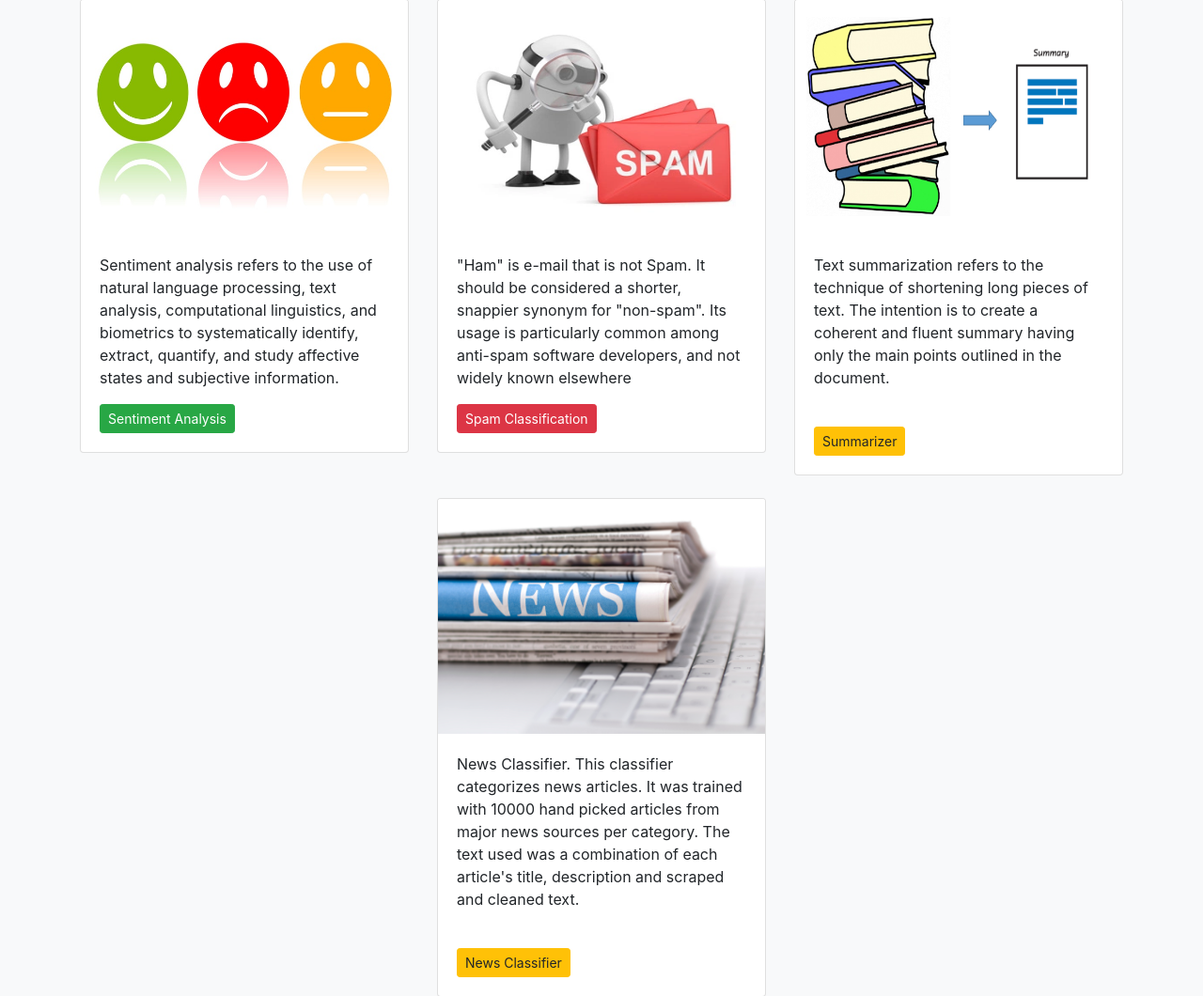
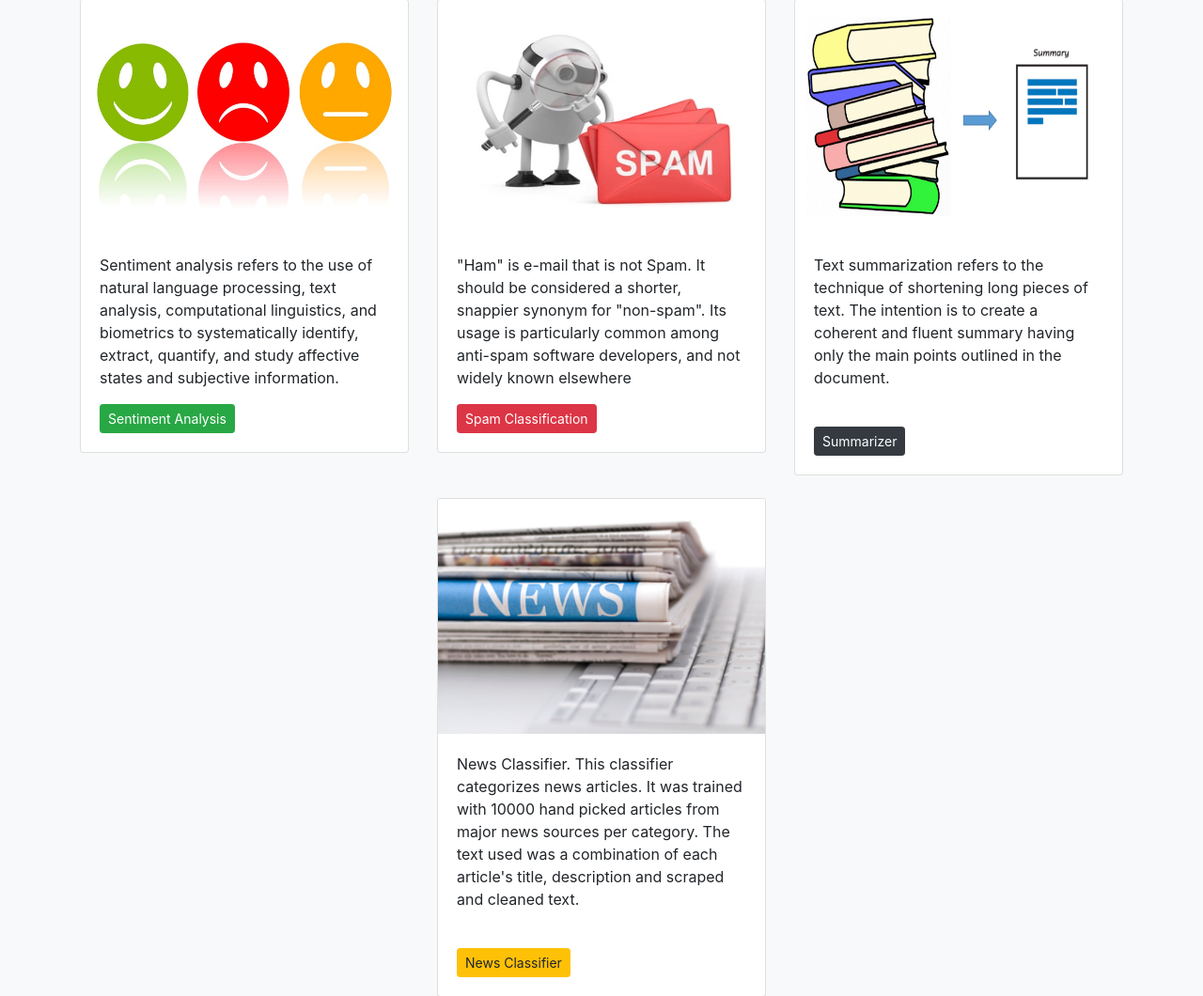
Before and after one commit to shubhamjain31/NLP_Project, a Django app: page / in a window 1280 px wide. Shown: the part 386-1446 px from the top of the page at 94% size. Run offline with Django 3.2, Linux system fonts and the light colour scheme; parts of the project's set-up code (start-up, migrations or seed data) failed here and were passed over; some libraries are stand-ins or nearby versions.

Commit message:
Added Comments

```diff
--- a/App/SentimentAnalyzer.py
+++ b/App/SentimentAnalyzer.py
@@ -1,12 +1,13 @@
+#importing libraries
 import string
 from collections import Counter
 
-import matplotlib.pyplot as plt
 from nltk.corpus import stopwords
 from nltk.sentiment.vader import SentimentIntensityAnalyzer
 from nltk.stem import WordNetLemmatizer
 from nltk.tokenize import word_tokenize
 
+#reading a text file
 text = open('App/Files/read.txt', encoding='utf-8').read()
 lower_case = text.lower()
 cleaned_text = lower_case.translate(str.maketrans('', '', string.punctuation))
--- a/App/TextSummarizer.py
+++ b/App/TextSummarizer.py
@@ -1,3 +1,4 @@
+#importing libraries
 import nltk
 import heapq
 import re
--- a/App/templates/index.html
+++ b/App/templates/index.html
@@ -72,7 +72,7 @@
                   <div class="d-flex justify-content-between align-items-center">
                    <div class="btn-group">
                       <a href="/summarize/">
-                        <button type="button" class="btn btn-sm btn btn-warning">Summarizer</button>
+                        <button type="button" class="btn btn-sm btn btn-dark">Summarizer</button>
                       </a>
                     </div>
                     <small class="text-muted"></small>
```
Also changed, not shown: App/SpamAnalyzer.py (+21 -0 lines).
